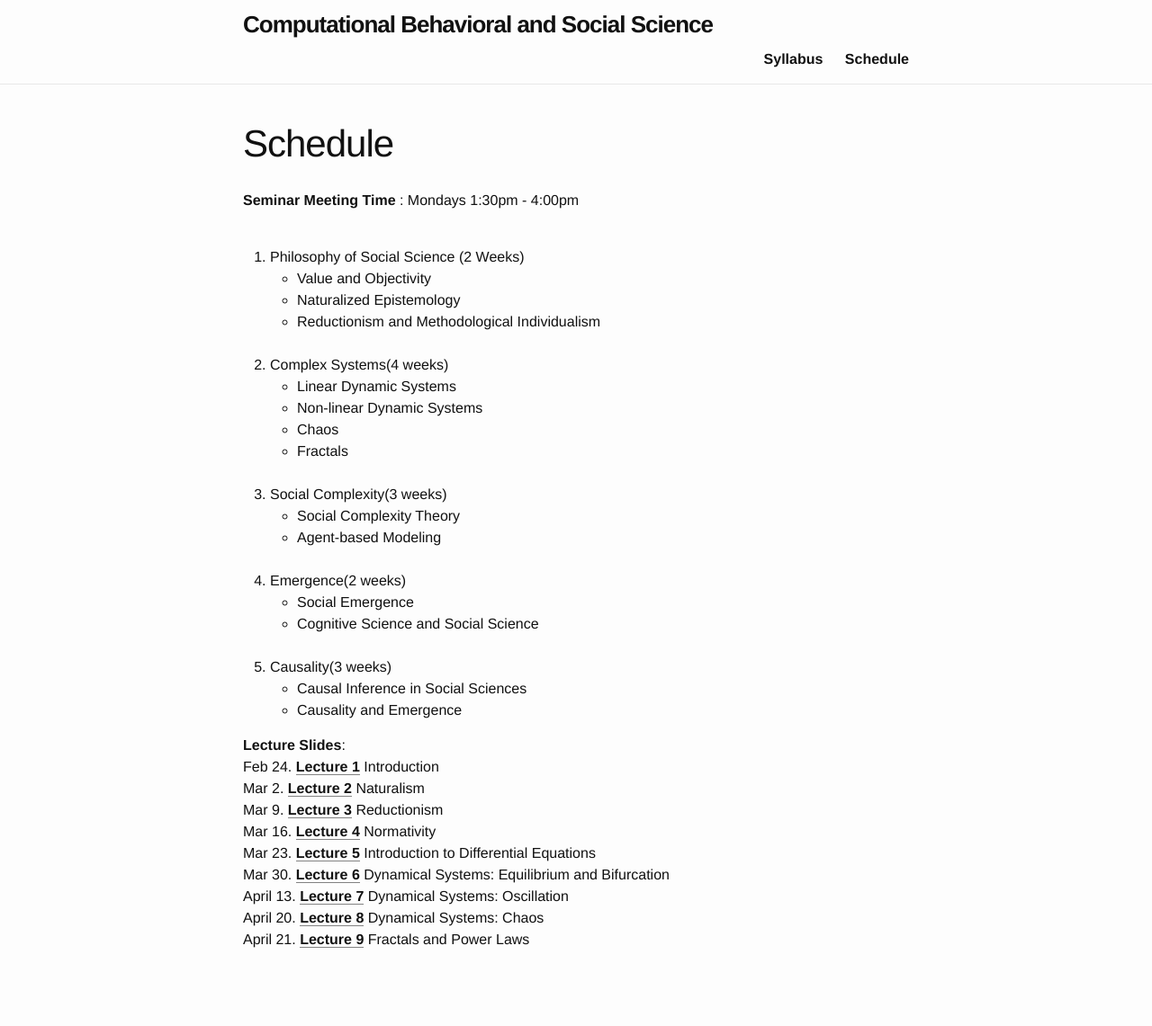
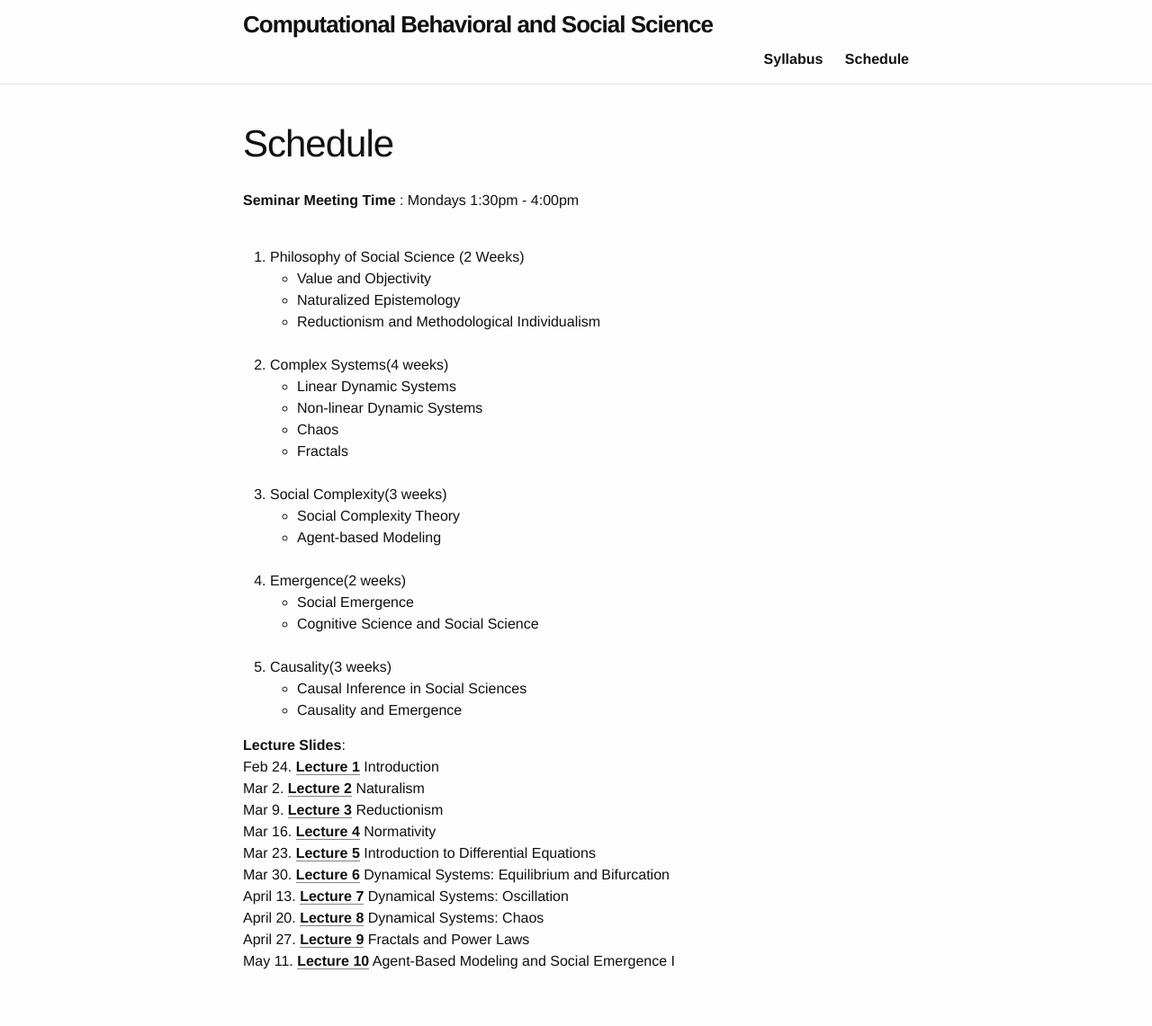
Before and after one commit to comphiacademy/cbss20s, a Jekyll site: the page built from schedule.md, in a window 1280 px wide. Shown: the whole page at 90% size. Built offline with Jekyll 4.4.1, drawn with Linux system fonts in a browser that asks for light colours; before the commit the page ends 1117 px from its top, so only the background shows below that.

Commit message:
Week 12 update.

```diff
--- a/schedule.md
+++ b/schedule.md
@@ -53,4 +53,6 @@ April 13. [Lecture 7](/assets/oscillation.pdf) Dynamical Systems: Oscillation
 <br>
 April 20. [Lecture 8](/assets/chaos.pdf) Dynamical Systems: Chaos
 <br>
-April 21. [Lecture 9](/assets/fractals.pdf) Fractals and Power Laws
+April 27. [Lecture 9](/assets/fractals.pdf) Fractals and Power Laws
+<br>
+May 11. [Lecture 10](/assets/ABM1.pdf) Agent-Based Modeling and Social Emergence I
```
Also changed, not shown: 1 other file.
